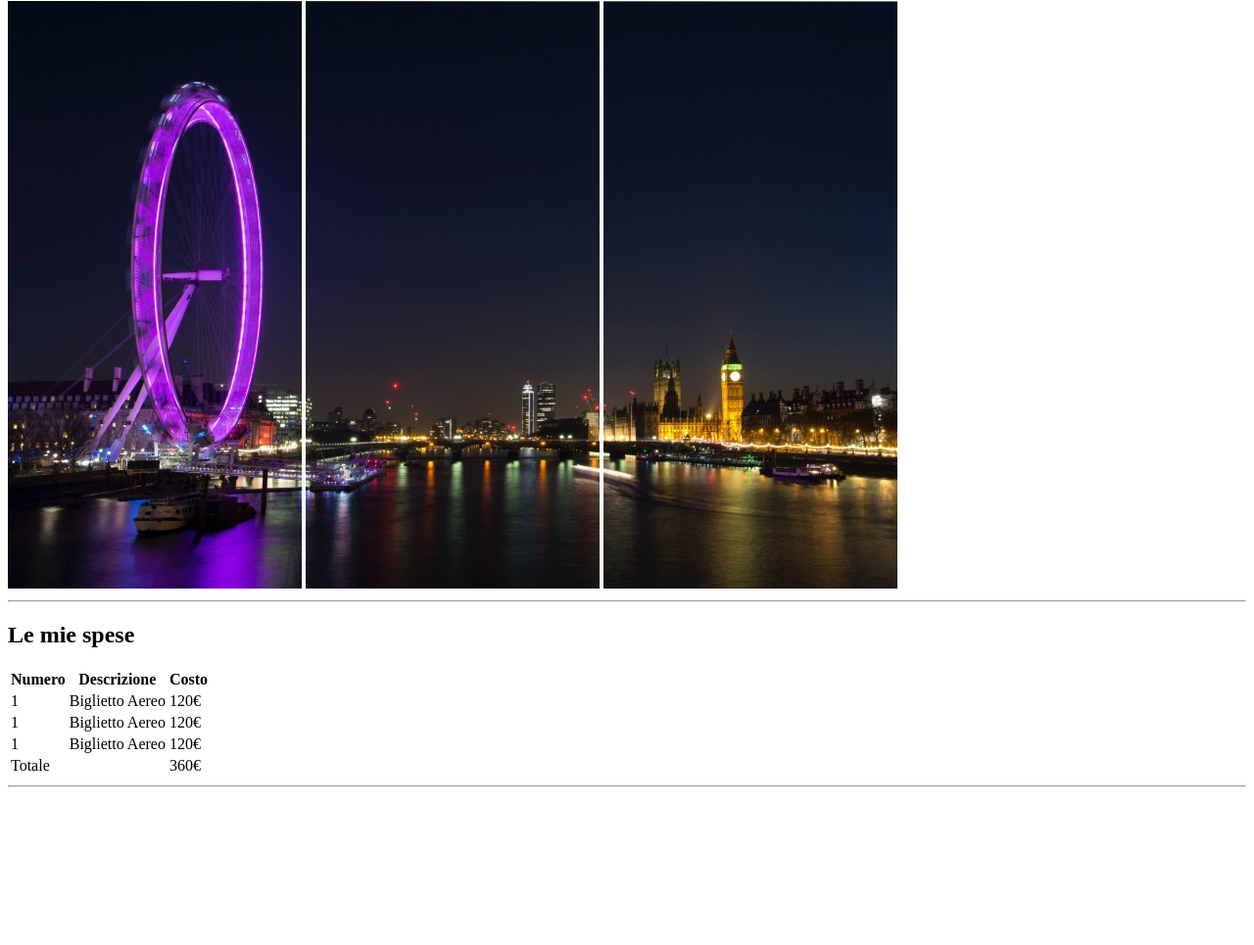
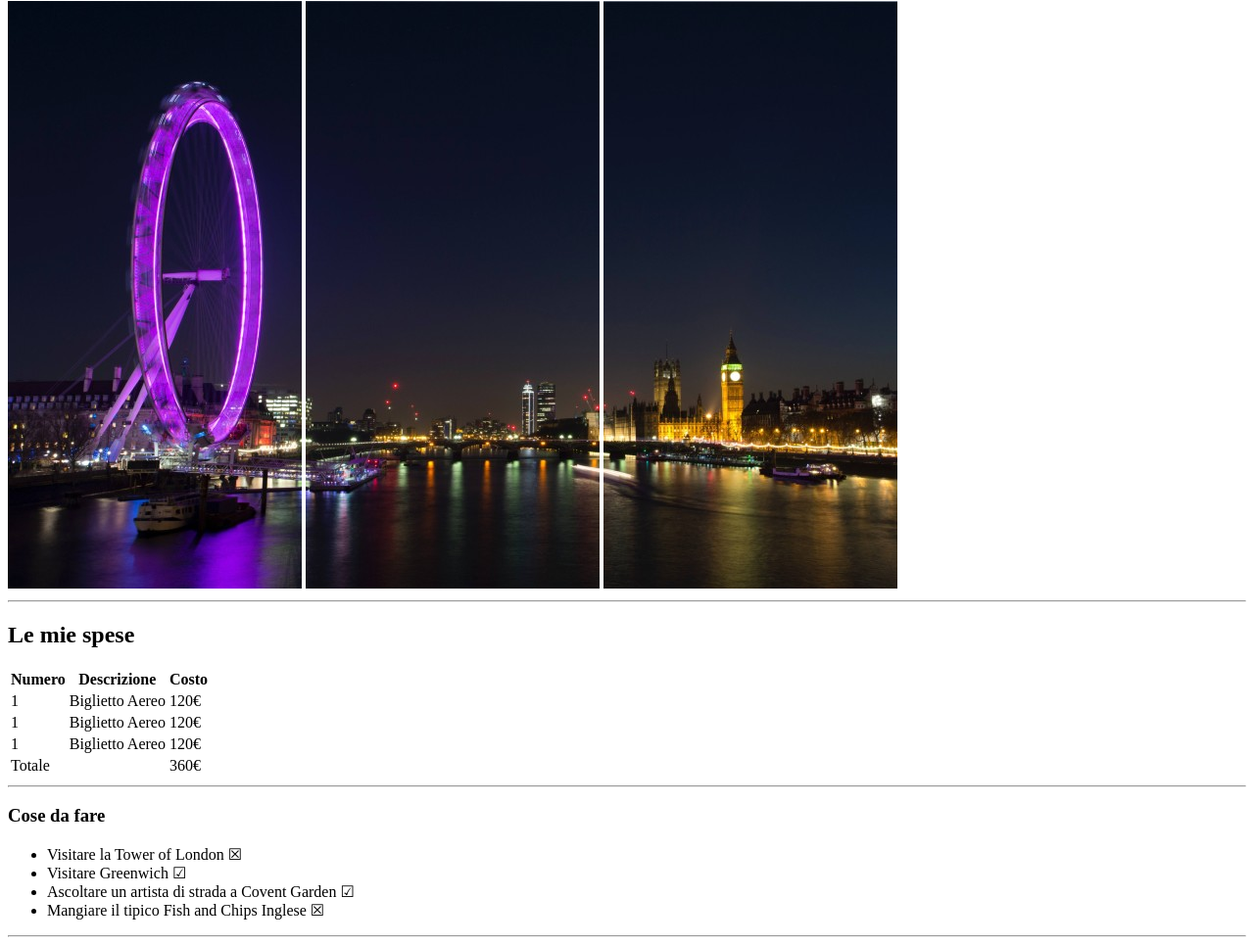
Before and after one commit to MarcoGranata9/html-london-trip, a plain HTML site: page index.html in a window 1280 px wide. Shown: the part 79-1044 px from the top of the page at 98% size. Before the commit the page ends 891 px from the top, so only its background shows below. Drawn offline with Linux system fonts and the light colour scheme.

Commit message:
add: second section

```diff
--- a/index.html
+++ b/index.html
@@ -58,6 +58,19 @@
     </section>
     <!-- /First section -->
 
-
+    <!-- Second section -->
+    <section>
+        <h3>Cose da fare</h3>
+        <!-- Unordered List -->
+        <ul>
+            <li>Visitare la Tower of London &#9746</li>
+            <li>Visitare Greenwich &#9745</li>
+            <li>Ascoltare un artista di strada a Covent Garden &#9745</li>
+            <li>Mangiare il tipico Fish and Chips Inglese &#9746</li>
+        </ul>
+        <!-- /Unordered List -->
+        <hr>
+    </section>
+    <!-- /Second section -->
 </body>
 </html>
```
